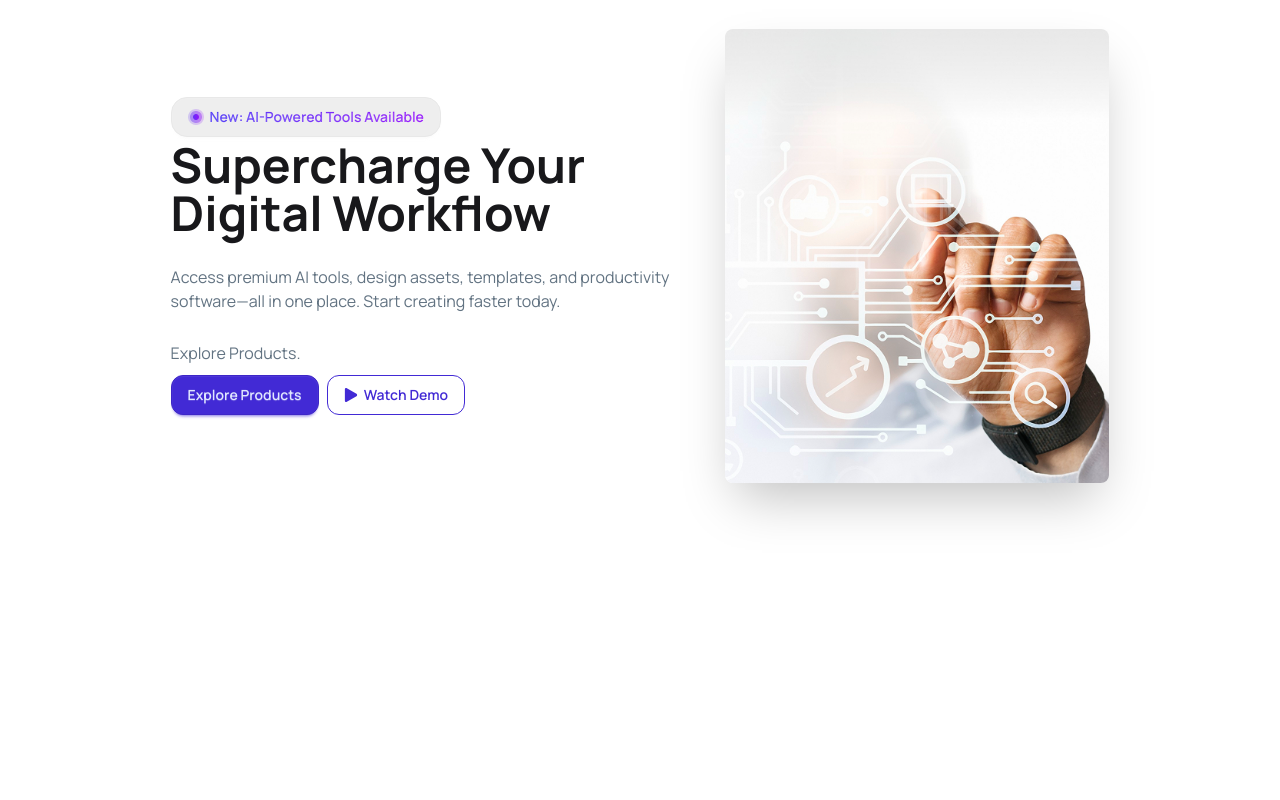
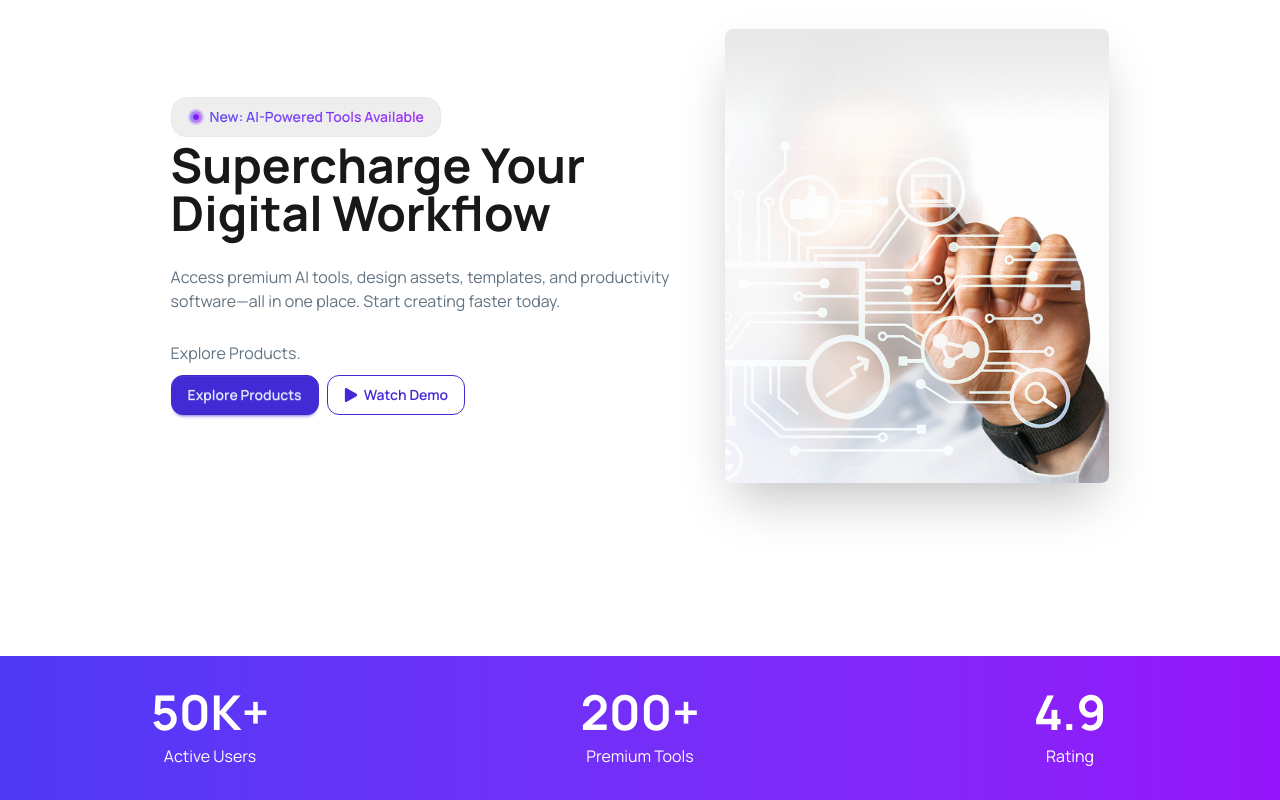
Before and after one commit to NishatNuzhatK/digitools-platform, a React (Vite) app: page / in a window 1280 px wide. Shown: the part 209-1009 px from the top of the page. Before the commit the page ends 865 px from the top, so only its background shows below. Built offline with nearby package versions, Linux system fonts and the light colour scheme.

Commit message:
added the active user section

```diff
--- a/src/App.jsx
+++ b/src/App.jsx
@@ -1,5 +1,6 @@
 
 import './App.css'
+import Active from './components/UI/Active'
 import Hero from './components/UI/Hero'
 
 import Navbar from './components/UI/Navbar'
@@ -13,6 +14,7 @@ function App() {
 
     <Navbar></Navbar>
     <Hero></Hero>
+    <Active></Active>
 
 
 
--- /dev/null
+++ b/src/components/UI/Active.jsx
@@ -0,0 +1,27 @@
+import React from 'react';
+
+const Active = () => {
+    return (
+        <div>
+            <div className='bg-linear-to-r from-[#4F39F6] to-[#9514FA] text-white grid grid-cols-1 gap-2.5 md:grid-cols-3 mx-auto text-center py-8'>
+                <div className='space-y-2'>
+                    <h3 className='text-5xl font-bold'>50K+</h3>
+                    <p >Active Users</p>
+                </div>
+
+
+
+                <div className='space-y-2'>
+                    <h3 className='text-5xl font-bold'>200+</h3>
+                    <p>Premium Tools</p>
+                </div>
+                <div className='space-y-2'>
+                    <h3 className='text-5xl font-bold'>4.9</h3>
+                    <p>Rating</p>
+                </div>
+            </div>
+        </div>
+    );
+};
+
+export default Active;
```
